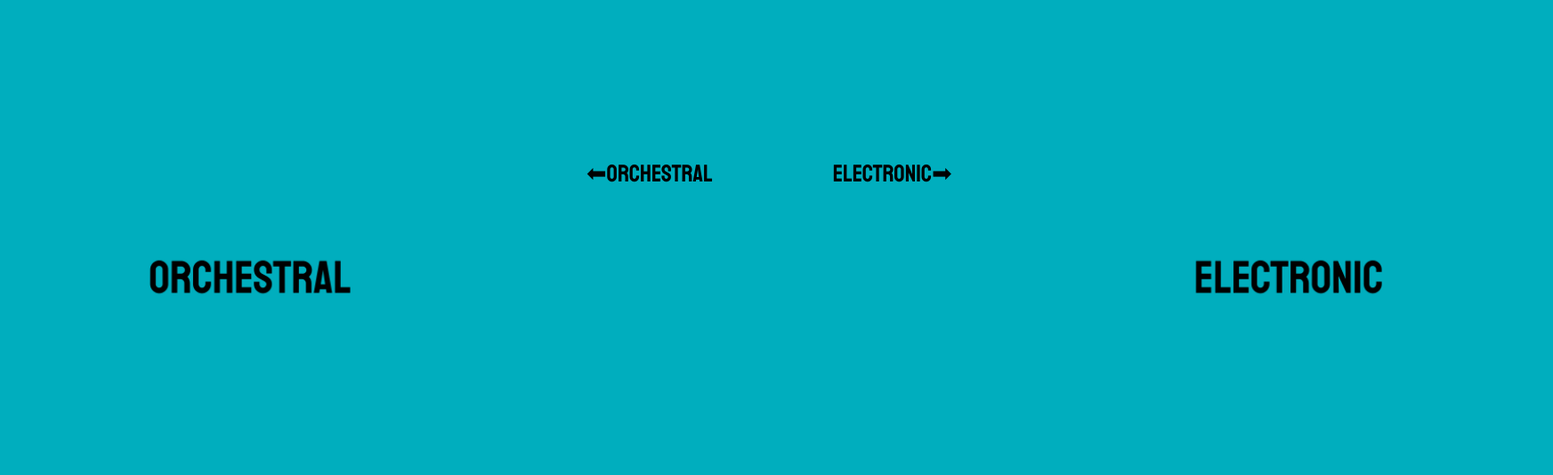
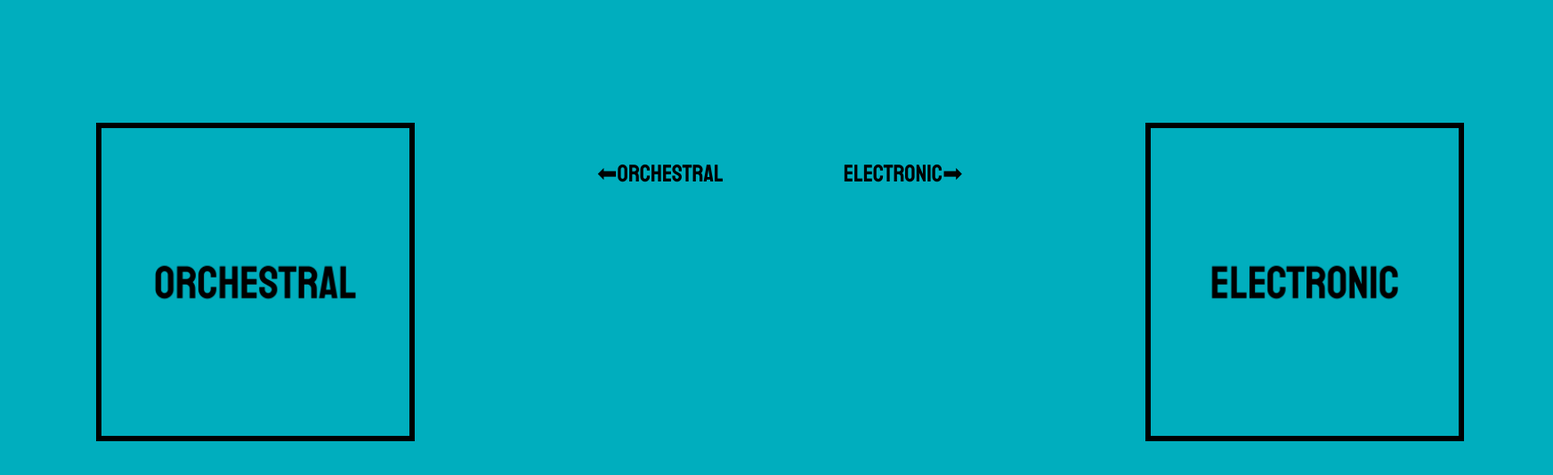
Before and after one commit to jackmenty/HTML, a plain HTML site: page Genre1.html in a window 1280 px wide. Shown: the part 3650-4184 px from the top of the page at 89% size, 1745 px wide, since content can reach past the window. Drawn offline with Linux system fonts and the light colour scheme.

Commit message:
double checked

```diff
--- a/style.css
+++ b/style.css
@@ -96,6 +96,9 @@ body{
     height: 346px;
     width: 346px;
     margin-bottom: 360px;
+    border-style: solid;
+    border-width: 6px;
+    border-color: black;
 }
 .construct{
     display: grid;
```
Also changed, not shown: Genre5.html (+1 -1 lines), Genre6.html (+1 -1 lines).
